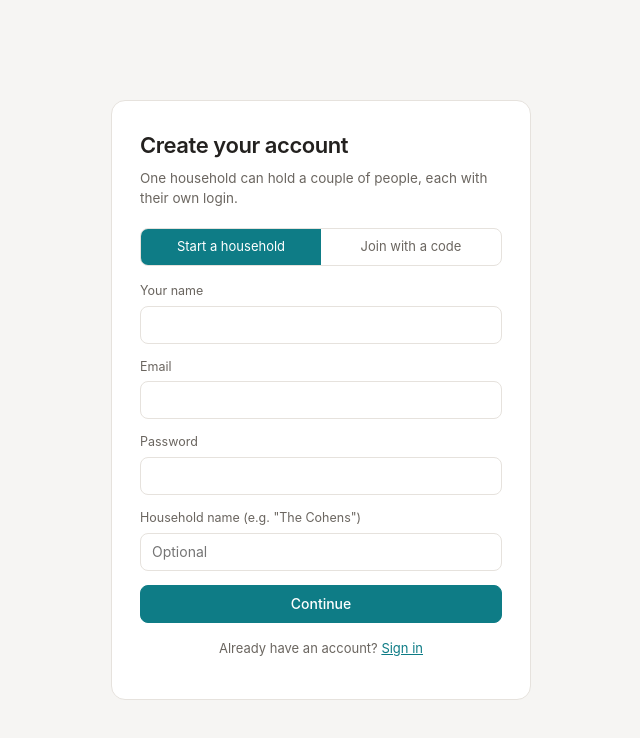
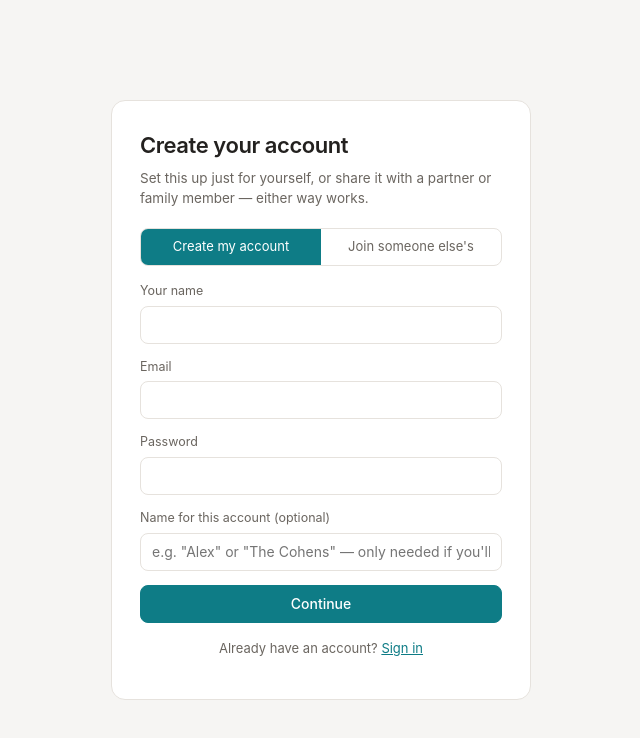
Before and after one commit to yotam20439/AiMe, a Next.js app: page /signup in a window 1280 px wide. Shown: the top 738 px of the page, without its empty margins (319-959 px from the left). Built offline with nearby package versions, Linux system fonts and the light colour scheme.

Commit message:
Regenerate files with solo-friendly copy

```diff
--- a/src/app/dashboard/page.tsx
+++ b/src/app/dashboard/page.tsx
@@ -42,7 +42,7 @@ export default function Dashboard() {
         <b>AiMe</b>
         <span style={{ color: "var(--text-2)", fontSize: 13 }}>{session?.user?.name}</span>
         <div style={{ flex: 1 }} />
-        <Link className="btn" style={{ width: "auto" }} href="/household">Household</Link>
+        <Link className="btn" style={{ width: "auto" }} href="/household">Account</Link>
         <button className="btn" style={{ width: "auto" }} onClick={() => signOut({ callbackUrl: "/login" })}>Sign out</button>
       </div>
       <div className="content">
--- a/src/app/onboarding/onboarding-client.tsx
+++ b/src/app/onboarding/onboarding-client.tsx
@@ -63,10 +63,10 @@ export default function OnboardingClient() {
       <p className="lead">Your digital life is full of information. AiMe turns it into action — bills, replies, appointments, the small things that fall through the cracks.</p>
       {household && (
         <div className="conn-row">
-          <span className="logo">🏠</span>
+          <span className="logo">🔗</span>
           <div className="grow">
-            <b>{household.name}</b>
-            <small>Invite code for a partner or family member: <code>{household.inviteCode}</code></small>
+            <b>Want to share this with someone?</b>
+            <small>They can join anytime with this code — no rush: <code>{household.inviteCode}</code></small>
           </div>
         </div>
       )}
--- a/src/app/signup/page.tsx
+++ b/src/app/signup/page.tsx
@@ -39,11 +39,11 @@ export default function SignupPage() {
     <div className="shell">
       <form className="panel" onSubmit={submit}>
         <h1>Create your account</h1>
-        <p className="lead">One household can hold a couple of people, each with their own login.</p>
+        <p className="lead">Set this up just for yourself, or share it with a partner or family member — either way works.</p>
         {error && <div className="error">{error}</div>}
         <div className="seg">
-          <button type="button" className={mode === "create" ? "on" : ""} onClick={() => setMode("create")}>Start a household</button>
-          <button type="button" className={mode === "join" ? "on" : ""} onClick={() => setMode("join")}>Join with a code</button>
+          <button type="button" className={mode === "create" ? "on" : ""} onClick={() => setMode("create")}>Create my account</button>
+          <button type="button" className={mode === "join" ? "on" : ""} onClick={() => setMode("join")}>Join someone else's</button>
         </div>
         <div className="field">
           <label>Your name</label>
@@ -59,12 +59,12 @@ export default function SignupPage() {
         </div>
         {mode === "create" ? (
           <div className="field">
-            <label>Household name (e.g. "The Cohens")</label>
-            <input className="input" value={householdName} onChange={(e) => setHouseholdName(e.target.value)} placeholder="Optional" />
+            <label>Name for this account (optional)</label>
+            <input className="input" value={householdName} onChange={(e) => setHouseholdName(e.target.value)} placeholder={`e.g. "${name || "Alex"}" or "The Cohens" — only needed if you'll invite someone`} />
           </div>
         ) : (
           <div className="field">
-            <label>Invite code from whoever set up your household</label>
+            <label>Invite code from whoever set this up</label>
             <input className="input" required value={inviteCode} onChange={(e) => setInviteCode(e.target.value)} />
           </div>
         )}
```
Also changed, not shown: src/app/household/page.tsx (+8 -5 lines), 1 other file (tests, documents, lock files or other folders).
